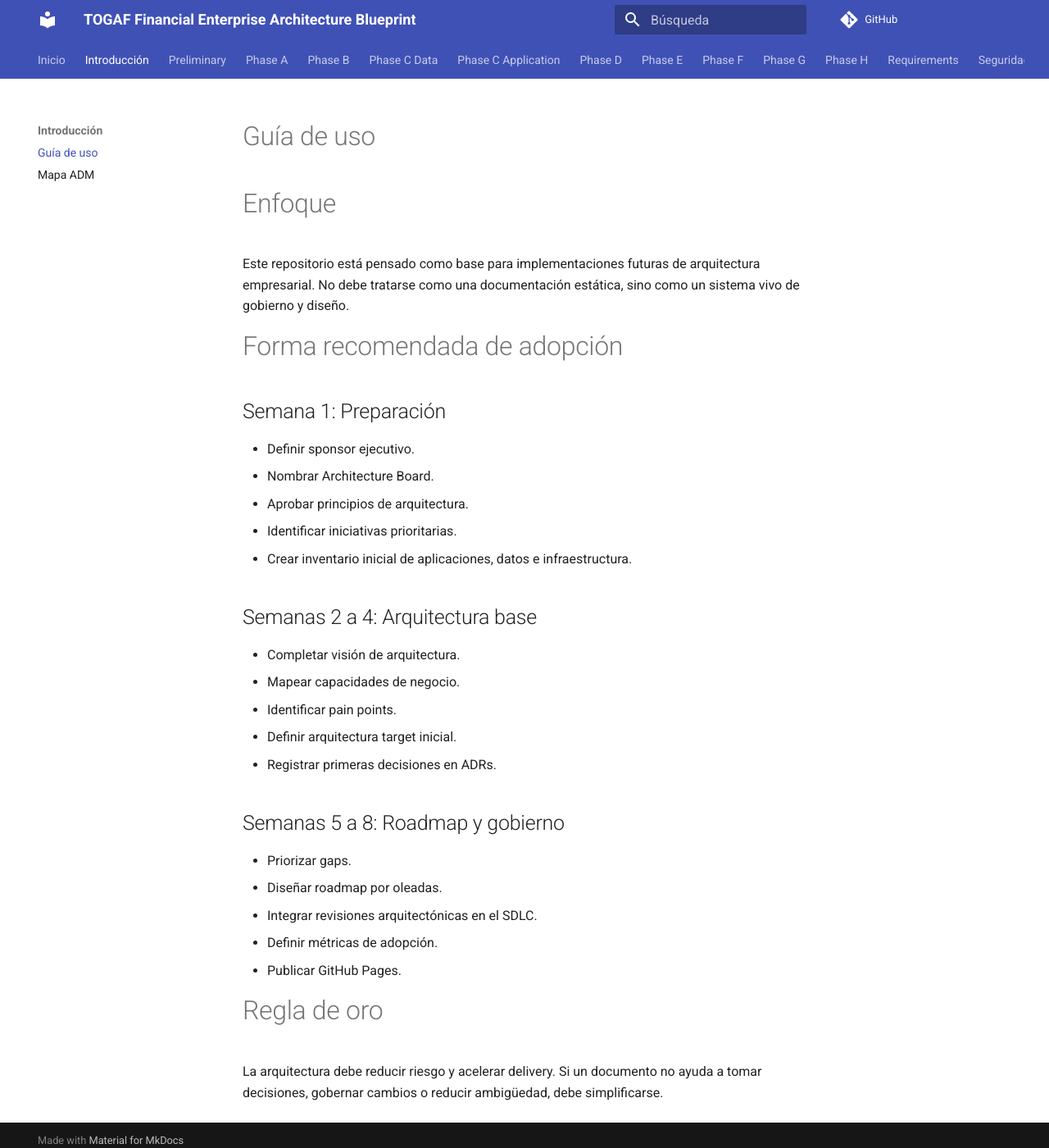
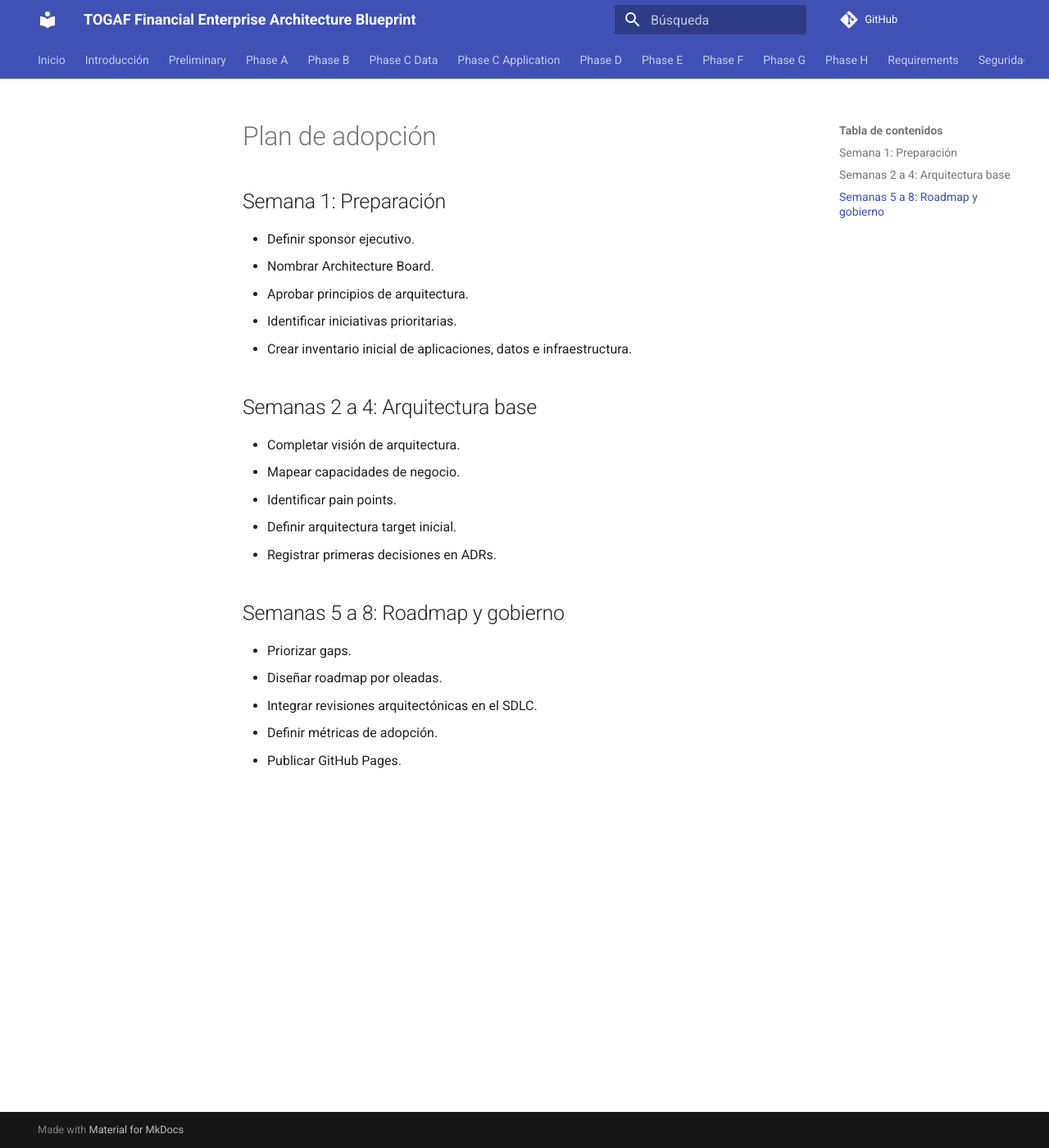
Before and after one commit to edgarrth/arquitectura-empresarial-togaf, an MkDocs documentation site: the page built from docs/00-introduction/roadmap.md, in a window 1280 px wide and 1400 px high. Shown: the whole window at 82% size. Built offline with MkDocs 1.6.1 and Material for MkDocs 9.7.7, drawn with Linux system fonts in a browser that asks for light colours; comment, search, counter and statistics services are not loaded.

```diff
--- a/docs/00-introduction/how-to-use.md
+++ b/docs/00-introduction/roadmap.md
@@ -1,10 +1,4 @@
-# Guía de uso
-
-# Enfoque
-
-Este repositorio está pensado como base para implementaciones futuras de arquitectura empresarial. No debe tratarse como una documentación estática, sino como un sistema vivo de gobierno y diseño.
-
-# Forma recomendada de adopción
+# Plan de adopción
 
 ## Semana 1: Preparación
 
@@ -29,7 +23,3 @@ Este repositorio está pensado como base para implementaciones futuras de arquit
 - Integrar revisiones arquitectónicas en el SDLC.
 - Definir métricas de adopción.
 - Publicar GitHub Pages.
-
-# Regla de oro
-
-La arquitectura debe reducir riesgo y acelerar delivery. Si un documento no ayuda a tomar decisiones, gobernar cambios o reducir ambigüedad, debe simplificarse.
```
Also changed, not shown: README.md (+16 -23 lines), docs/00-introduction/adm-map.md (+4 -1 lines), docs/01-preliminary/architecture-capability.md (+4 -1 lines), docs/01-preliminary/architecture-principles.md (+0 -4 lines), docs/02-phase-a-architecture-vision/architecture-vision.md (+6 -2 lines), 1 other file.
